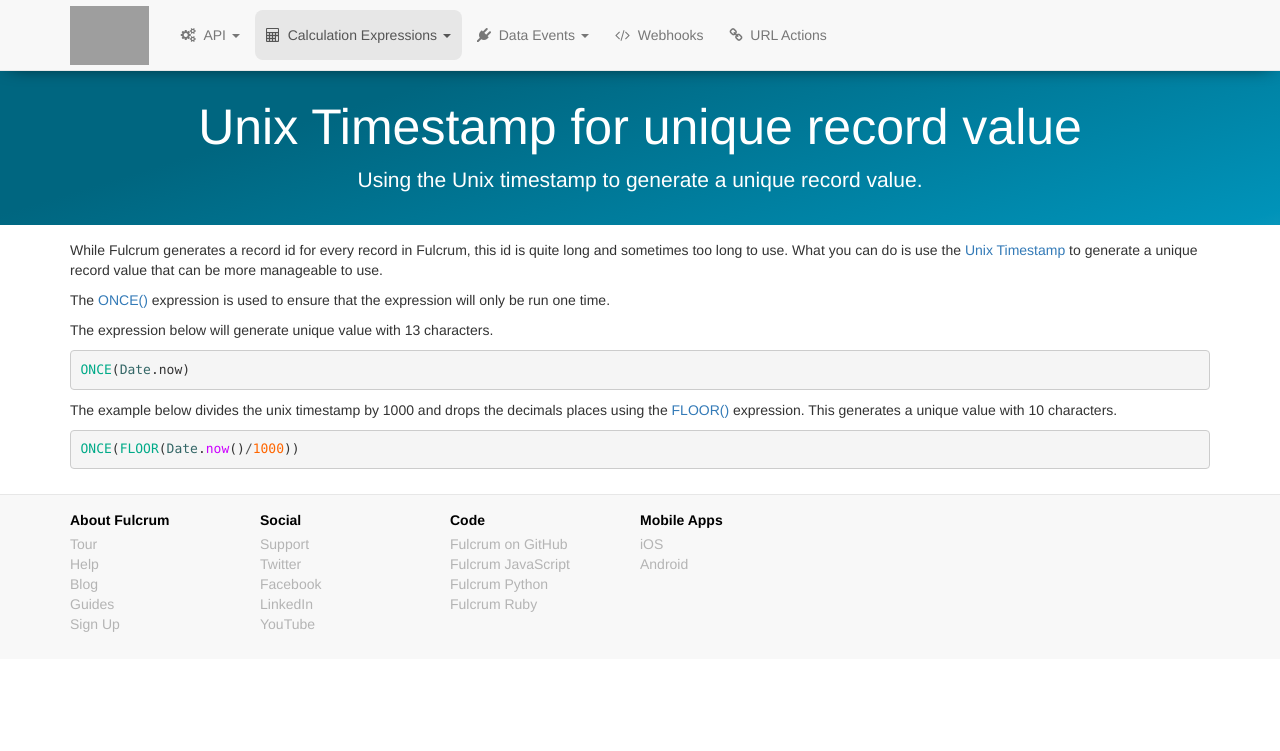
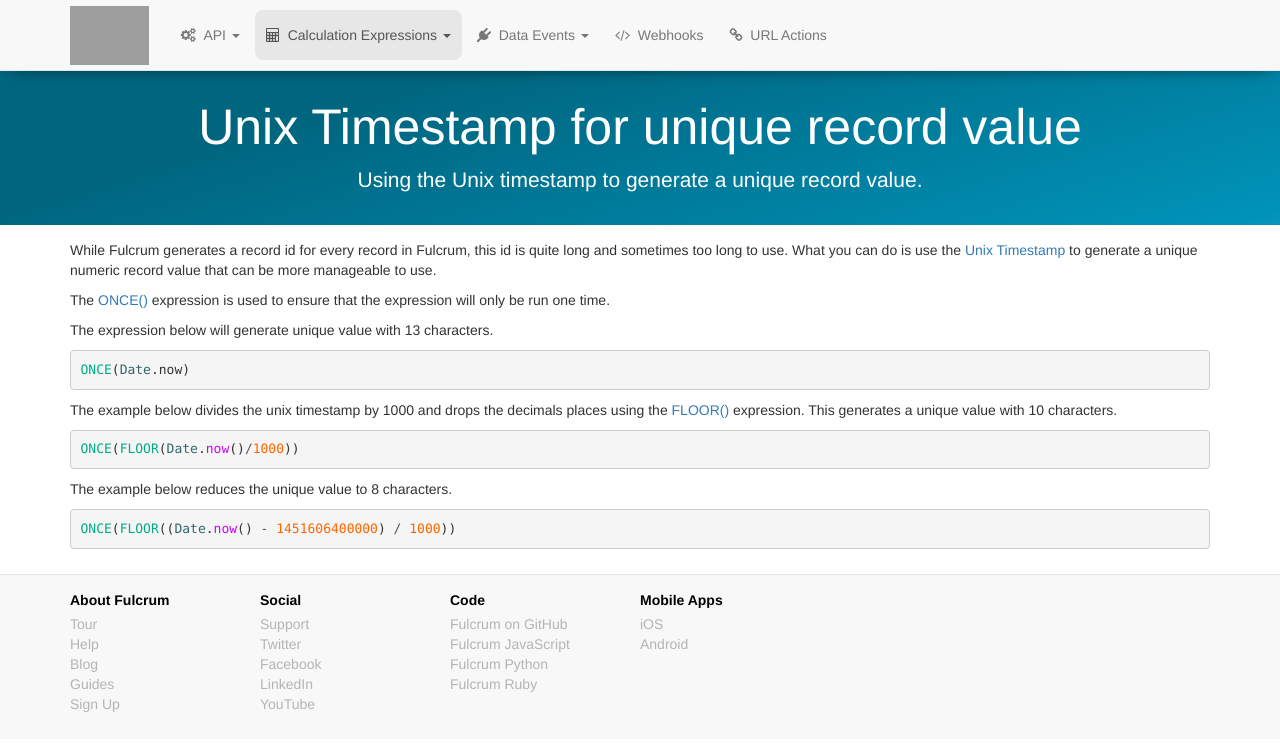
Before and after one commit to rylincoln/developer.fulcrumapp.com, a Jekyll site: the page built from _expression-examples/use-unix-timestamp-for-id.md, in a window 1280 px wide. Shown: the top 751 px of the page. Built offline with Jekyll 4.4.1, drawn with Linux system fonts in a browser that asks for light colours; nearby versions of some CDN libraries; grey boxes are pictures that could not be loaded.

Commit message:
added 8 character option to unix ts example

````diff
--- a/_expression-examples/use-unix-timestamp-for-id.md
+++ b/_expression-examples/use-unix-timestamp-for-id.md
@@ -6,7 +6,7 @@ description: "Using the Unix timestamp to generate a unique record value."
 category: section
 ---
 
-While Fulcrum generates a record id for every record in Fulcrum, this id is quite long and sometimes too long to use. What you can do is use the [Unix Timestamp](https://en.wikipedia.org/wiki/Unix_time) to generate a unique record value that can be more manageable to use.
+While Fulcrum generates a record id for every record in Fulcrum, this id is quite long and sometimes too long to use. What you can do is use the [Unix Timestamp](https://en.wikipedia.org/wiki/Unix_time) to generate a unique numeric record value that can be more manageable to use.
 
 The [ONCE()](/expressions/reference/once/) expression is used to ensure that the expression will only be run one time.
 
@@ -20,3 +20,8 @@ The example below divides the unix timestamp by 1000 and drops the decimals plac
 ```js
 ONCE(FLOOR(Date.now()/1000))
 ```
+The example below reduces the unique value to 8 characters.
+
+```js
+ONCE(FLOOR((Date.now() - 1451606400000) / 1000))
+```
````
